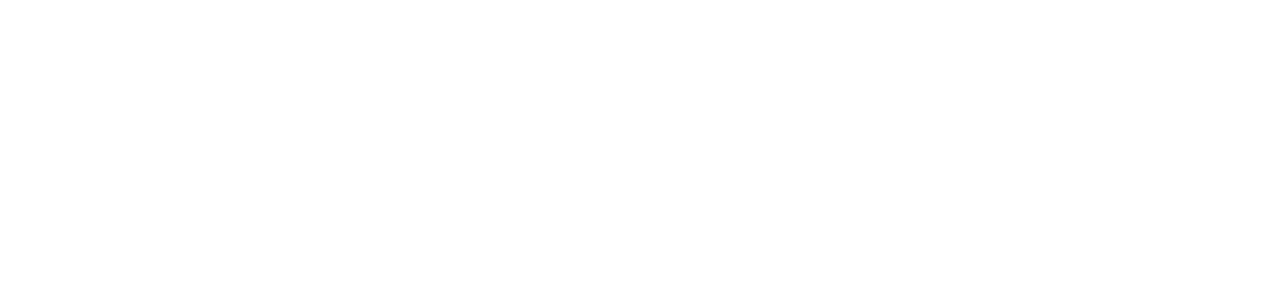
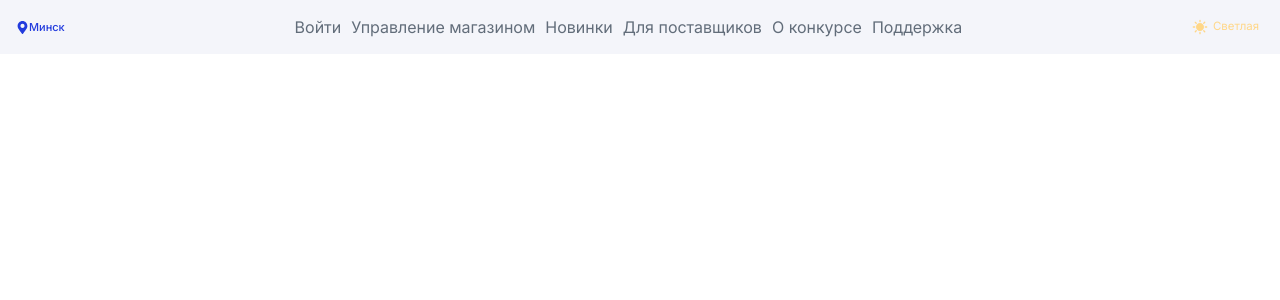
Before and after one commit to BaskovSlava/Shop, a React (Create React App) app: page / in a window 1280 px wide. Shown: the top 300 px of the page. Built offline with nearby package versions, Linux system fonts and the light colour scheme.

Commit message:
add reset a, start header

```diff
--- a/package.json
+++ b/package.json
@@ -8,6 +8,7 @@
     "@testing-library/user-event": "^13.5.0",
     "react": "^18.2.0",
     "react-dom": "^18.2.0",
+    "react-icons": "^5.0.1",
     "react-router-dom": "^6.22.2",
     "react-scripts": "5.0.1",
     "sass": "^1.71.1",
--- a/public/index.html
+++ b/public/index.html
@@ -5,6 +5,9 @@
     <meta name="viewport" content="width=device-width, initial-scale=1" />
     <meta name="theme-color" content="#000000" />
     <meta name="description" content="Web site created using create-react-app"/>
+    <link rel="preconnect" href="https://fonts.googleapis.com">
+<link rel="preconnect" href="https://fonts.gstatic.com" crossorigin>
+<link href="https://fonts.googleapis.com/css2?family=Inter:wght@100..900&display=swap" rel="stylesheet">
     <title>React App</title>
   </head>
   <body>
--- a/src/App.js
+++ b/src/App.js
@@ -1,8 +1,15 @@
+import { Route, Routes } from 'react-router-dom';
+
+import Home from './pages/Home';
+
 import './sass/app.scss';
 
 function App() {
   return (
-    <div className="App">
+    <div>
+      <Routes>
+        <Route path='/' element={<Home />} />
+      </Routes>
     </div>
   );
 }
--- a/src/components/Header/header.module.scss
+++ b/src/components/Header/header.module.scss
@@ -0,0 +1,51 @@
+@import '../../sass/components/variabals.scss';
+
+.container {
+  width: 100%;
+  height: 54px;
+  background: $bg-color;
+  display: flex;
+  align-items: center;
+  justify-content: space-between;
+  padding: 10px 16px;
+  @media screen and (max-width: 390px) {
+    display: none;
+  }
+  .location {
+    display: flex;
+    align-items: center;
+    span {
+      color: $blue-fonts-color;
+      font-weight: 500;
+      font-size: 11px;
+    }
+
+    .map_icon {
+      color: $blue-fonts-color;
+      font-size: 13px;
+    }
+  }
+
+  .pages {
+    display: flex;
+
+    p {
+      display: block;
+      color: $header-fonts-color;
+      padding: 5px;
+    }
+  }
+  .theme {
+    display: flex;
+    align-items: center;
+
+    .sun_icon {
+      color: $sun-color;
+    }
+    span {
+      color: $sun-color;
+      font-size: 11.44px;
+      padding: 5px;
+    }
+  }
+}
--- a/src/components/Header/index.jsx
+++ b/src/components/Header/index.jsx
@@ -0,0 +1,30 @@
+import { Link } from 'react-router-dom';
+
+import styles from './header.module.scss';
+import { FaMapMarkerAlt } from "react-icons/fa";
+import { MdSunny } from "react-icons/md";
+
+const Header = () => {
+  return (
+    <div className={styles.container}>
+      <div className={styles.location}>
+        <FaMapMarkerAlt className={styles.map_icon}/>
+        <span>Минск</span>
+      </div>
+      <div className={styles.pages}>
+        <Link to='/signin'><p>Войти</p></Link>
+        <Link to='manage'><p>Управление магазином</p></Link>
+        <Link to='novetly'><p>Новинки</p></Link>
+        <Link to='supliers'><p>Для поставщиков</p></Link>
+        <Link to='contest'><p>О конкурсе</p></Link>
+        <Link to='support'><p>Поддержка</p></Link>
+      </div>
+      <div className={styles.theme}>
+        <MdSunny className={styles.sun_icon}/>
+        <span>Светлая</span>
+      </div>
+    </div>
+  )
+}
+
+export default Header;
--- a/src/index.js
+++ b/src/index.js
@@ -1,10 +1,14 @@
-import React from 'react';
+import React, { StrictMode } from 'react';
 import ReactDOM from 'react-dom/client';
+import { BrowserRouter } from 'react-router-dom';
 
 import App from './App';
 
-
 const root = ReactDOM.createRoot(document.getElementById('root'));
 root.render(
-    <App />
+  <StrictMode>
+    <BrowserRouter>
+      <App />
+    </BrowserRouter>
+  </StrictMode>
 );
--- a/src/pages/Home.jsx
+++ b/src/pages/Home.jsx
@@ -0,0 +1,11 @@
+import Header from "../components/Header";
+
+const Home = () => {
+  return (
+    <>
+      <Header />
+    </>
+  )
+}
+
+export default Home;
--- a/src/sass/app.scss
+++ b/src/sass/app.scss
@@ -5,6 +5,8 @@
   font-size: 100%;
   font: inherit;
   vertical-align: baseline;
+  box-sizing: border-box;
+  font-family: Inter;
 }
 
 /* HTML5 display-role reset for older browsers */
@@ -55,3 +57,10 @@
   border-collapse: collapse;
   border-spacing: 0;
 }
+
+a:active, /* активная/посещенная ссылка */
+a:hover,  /* при наведении */
+a {
+  text-decoration: none;
+  color: #666;
+}
--- a/src/sass/components/variabals.scss
+++ b/src/sass/components/variabals.scss
@@ -3,6 +3,7 @@
 $searching-string-color: #FFFFFF;
 $button-color: #223BDD;
 $footer-bg-color: #E5E7F3;
+$sun-color: #FFD788;
 
 //font-colors
 $header-fonts-color: #626D7A;
```
Also changed, not shown: 1 other file (tests, documents, lock files or other folders).
